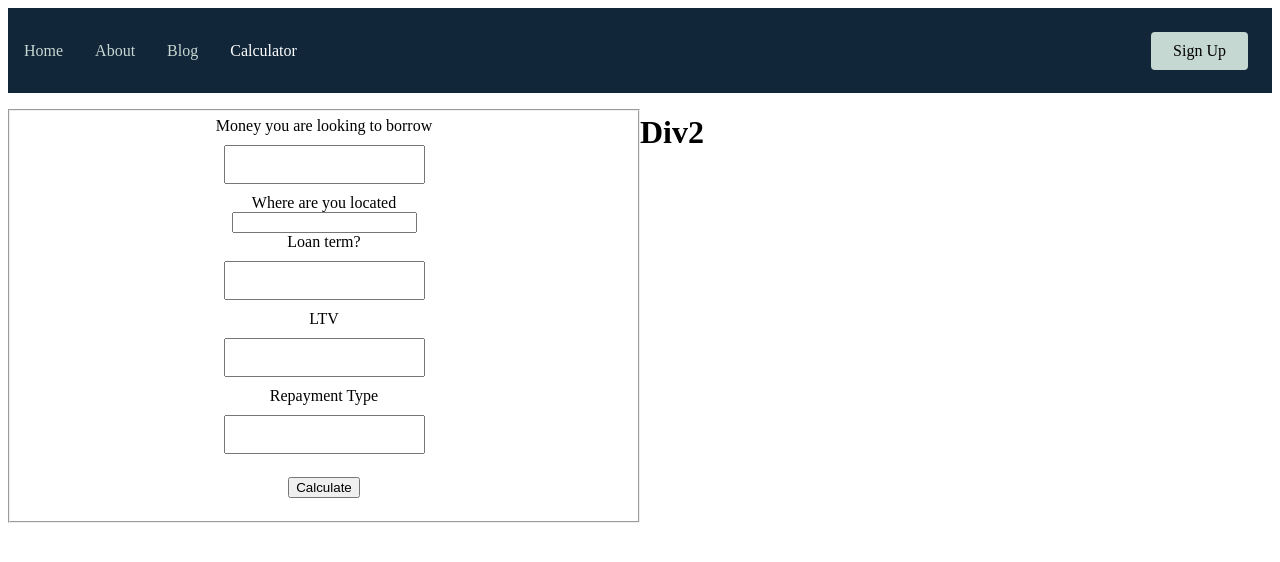
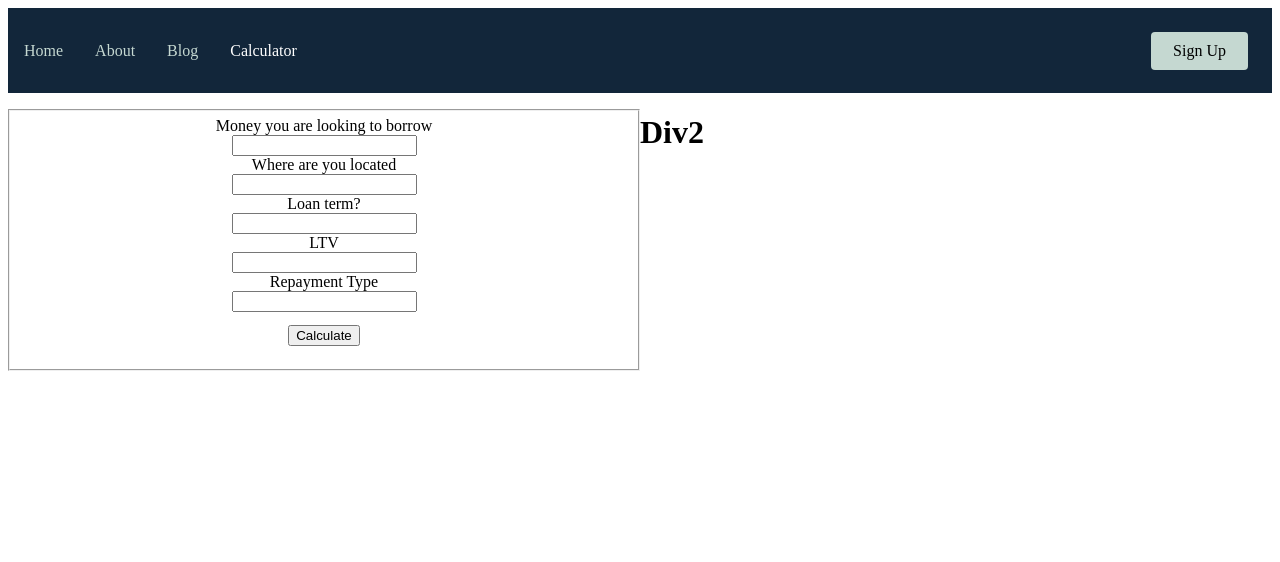
Before and after one commit to xael-dev/react-projects, a React (Create React App) app: page /loancalc in a window 1280 px wide. Shown: the top 562 px of the page. Built offline with nearby package versions, Linux system fonts and the light colour scheme.

Commit message:
Update site styles

```diff
--- a/src/App.css
+++ b/src/App.css
@@ -1,5 +1,7 @@
-.App {
-  text-align: center;
+.form-container {
+  display: flex;
+  flex-direction: column;
+  min-width: auto;
 }
 
 .align-center {
@@ -8,13 +10,16 @@
   text-align: center;
 }
 
-.form-text {
-  text-align: left;
+.form-text-required-indicator {
+  color: #12263A;
 }
 
-input[type=text]{
+input[type=number]{
   padding: 10px;
   margin: 10px 0;
+  border:0;
+  border-radius: 10px;
+  box-shadow:0 0 15px 4px rgba(0,0,0,0.06);
 }
 
 
```
